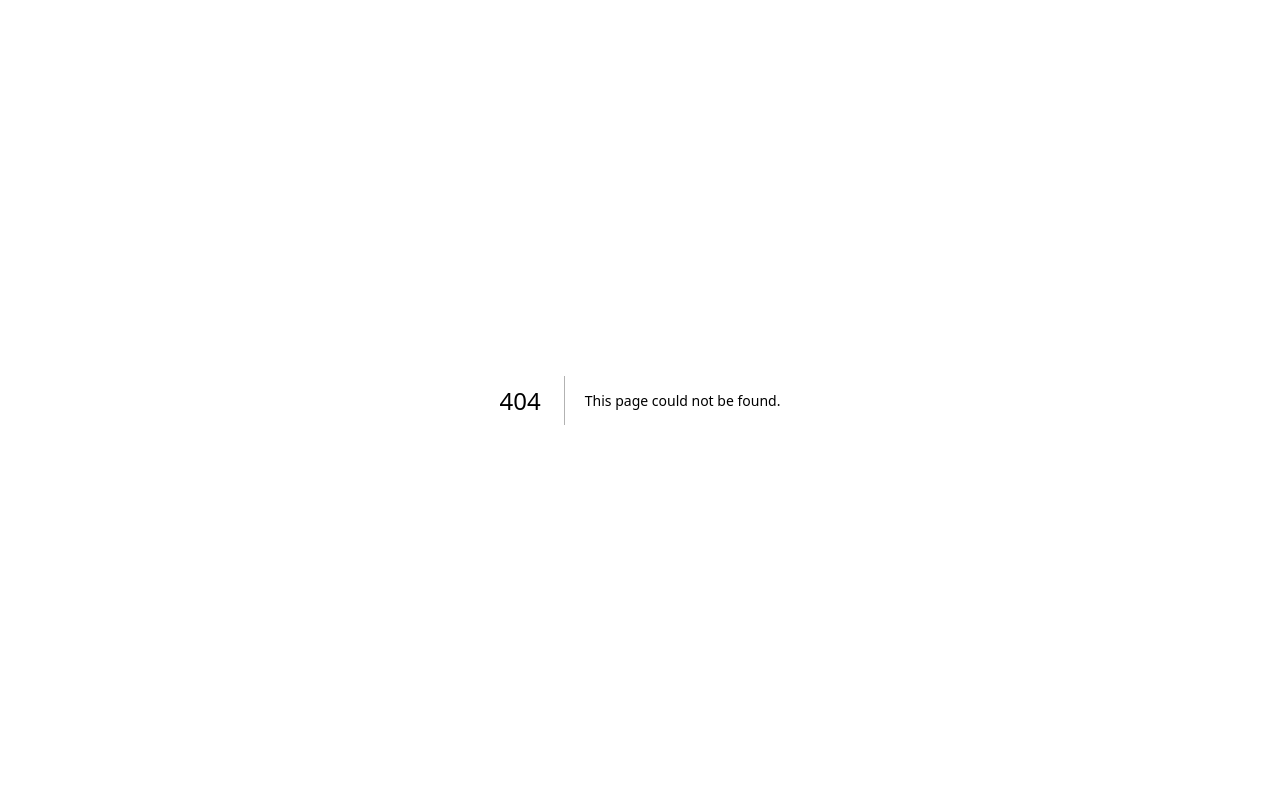
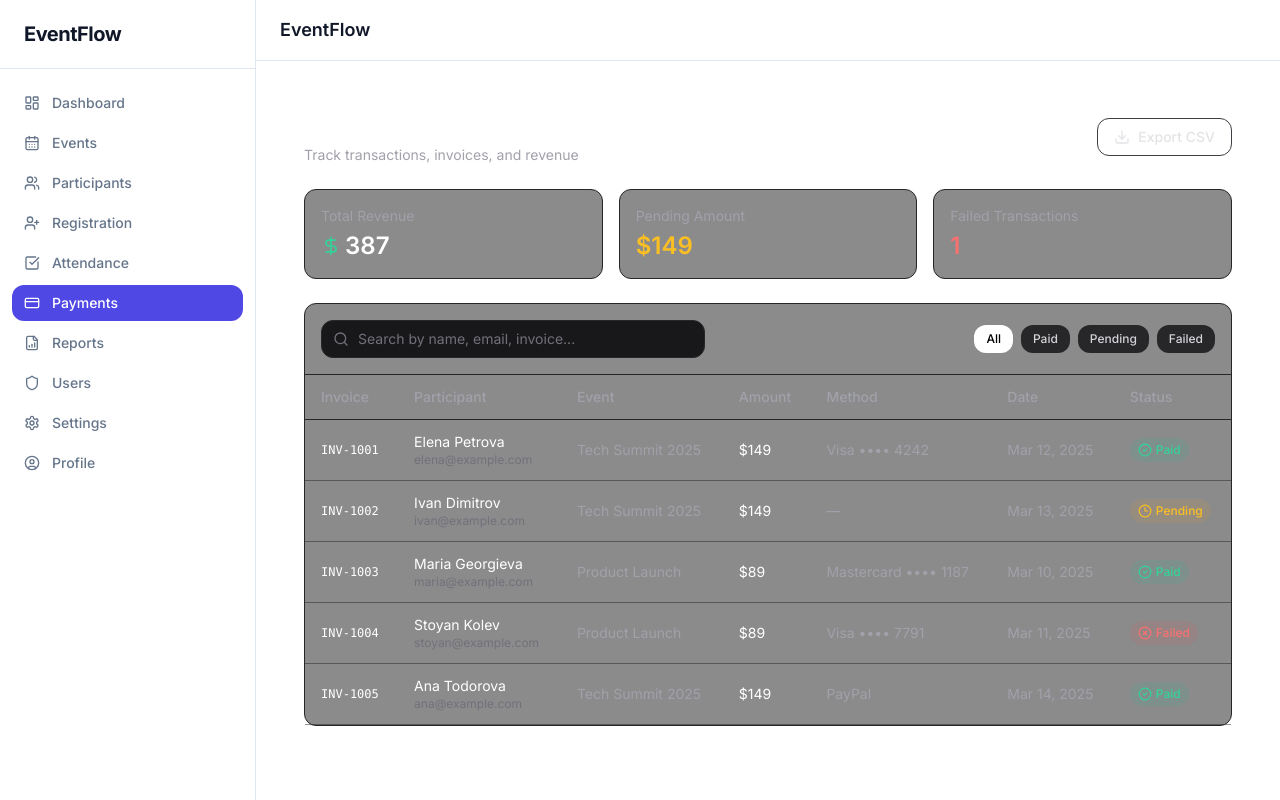
Before and after one commit to AydenisDm/eventflow, a Next.js app: page /payments in a window 1280 px wide. Before the commit this address had no page. Built offline with nearby package versions, Linux system fonts and the light colour scheme.

Commit message:
Create page.tsx

```diff
--- /dev/null
+++ b/app/(dashboard)/payments/page.tsx
@@ -0,0 +1,151 @@
+"use client";
+
+import { useState } from "react";
+import { Search, DollarSign, Download, CheckCircle2, Clock3, XCircle } from "lucide-react";
+
+interface Payment {
+  id: string;
+  participant: string;
+  email: string;
+  event: string;
+  amount: number;
+  status: "paid" | "pending" | "failed";
+  date: string;
+  method: string;
+}
+
+const mockPayments: Payment[] = [
+  { id: "INV-1001", participant: "Elena Petrova", email: "elena@example.com", event: "Tech Summit 2025", amount: 149, status: "paid", date: "Mar 12, 2025", method: "Visa •••• 4242" },
+  { id: "INV-1002", participant: "Ivan Dimitrov", email: "ivan@example.com", event: "Tech Summit 2025", amount: 149, status: "pending", date: "Mar 13, 2025", method: "—" },
+  { id: "INV-1003", participant: "Maria Georgieva", email: "maria@example.com", event: "Product Launch", amount: 89, status: "paid", date: "Mar 10, 2025", method: "Mastercard •••• 1187" },
+  { id: "INV-1004", participant: "Stoyan Kolev", email: "stoyan@example.com", event: "Product Launch", amount: 89, status: "failed", date: "Mar 11, 2025", method: "Visa •••• 7791" },
+  { id: "INV-1005", participant: "Ana Todorova", email: "ana@example.com", event: "Tech Summit 2025", amount: 149, status: "paid", date: "Mar 14, 2025", method: "PayPal" },
+];
+
+const statusStyles: Record<Payment["status"], string> = {
+  paid: "bg-emerald-500/10 text-emerald-400",
+  pending: "bg-amber-500/10 text-amber-400",
+  failed: "bg-red-500/10 text-red-400",
+};
+
+const statusIcons: Record<Payment["status"], JSX.Element> = {
+  paid: <CheckCircle2 className="h-3.5 w-3.5" />,
+  pending: <Clock3 className="h-3.5 w-3.5" />,
+  failed: <XCircle className="h-3.5 w-3.5" />,
+};
+
+export default function PaymentsPage() {
+  const [search, setSearch] = useState("");
+  const [filter, setFilter] = useState<"all" | Payment["status"]>("all");
+
+  const filtered = mockPayments.filter((p) => {
+    const matchesSearch =
+      p.participant.toLowerCase().includes(search.toLowerCase()) ||
+      p.email.toLowerCase().includes(search.toLowerCase()) ||
+      p.id.toLowerCase().includes(search.toLowerCase());
+    const matchesFilter = filter === "all" || p.status === filter;
+    return matchesSearch && matchesFilter;
+  });
+
+  const totalRevenue = mockPayments.filter((p) => p.status === "paid").reduce((sum, p) => sum + p.amount, 0);
+  const pendingAmount = mockPayments.filter((p) => p.status === "pending").reduce((sum, p) => sum + p.amount, 0);
+  const failedCount = mockPayments.filter((p) => p.status === "failed").length;
+
+  return (
+    <div className="p-6 space-y-6">
+      <div className="flex items-center justify-between">
+        <div>
+          <h1 className="text-2xl font-semibold text-white">Payments</h1>
+          <p className="text-sm text-zinc-400 mt-1">
+            Track transactions, invoices, and revenue
+          </p>
+        </div>
+        <button className="flex items-center gap-2 rounded-lg border border-zinc-700 text-zinc-200 px-4 py-2 text-sm font-medium hover:bg-zinc-800 transition">
+          <Download className="h-4 w-4" />
+          Export CSV
+        </button>
+      </div>
+
+      <div className="grid grid-cols-1 sm:grid-cols-3 gap-4">
+        <div className="rounded-xl border border-zinc-800 bg-zinc-900/50 p-4">
+          <p className="text-sm text-zinc-400">Total Revenue</p>
+          <p className="text-2xl font-semibold text-white mt-1 flex items-center gap-1">
+            <DollarSign className="h-5 w-5 text-emerald-400" />
+            {totalRevenue.toLocaleString()}
+          </p>
+        </div>
+        <div className="rounded-xl border border-zinc-800 bg-zinc-900/50 p-4">
+          <p className="text-sm text-zinc-400">Pending Amount</p>
+          <p className="text-2xl font-semibold text-amber-400 mt-1">${pendingAmount.toLocaleString()}</p>
+        </div>
+        <div className="rounded-xl border border-zinc-800 bg-zinc-900/50 p-4">
+          <p className="text-sm text-zinc-400">Failed Transactions</p>
+          <p className="text-2xl font-semibold text-red-400 mt-1">{failedCount}</p>
+        </div>
+      </div>
+
+      <div className="rounded-xl border border-zinc-800 bg-zinc-900/50">
+        <div className="p-4 border-b border-zinc-800 flex flex-col sm:flex-row gap-3 sm:items-center sm:justify-between">
+          <div className="relative max-w-sm w-full">
+            <Search className="absolute left-3 top-1/2 -translate-y-1/2 h-4 w-4 text-zinc-500" />
+            <input
+              type="text"
+              placeholder="Search by name, email, invoice..."
+              value={search}
+              onChange={(e) => setSearch(e.target.value)}
+              className="w-full rounded-lg bg-zinc-900 border border-zinc-800 pl-9 pr-3 py-2 text-sm text-white placeholder-zinc-500 focus:outline-none focus:ring-1 focus:ring-zinc-600"
+            />
+          </div>
+          <div className="flex gap-2">
+            {(["all", "paid", "pending", "failed"] as const).map((s) => (
+              <button
+                key={s}
+                onClick={() => setFilter(s)}
+                className={`rounded-lg px-3 py-1.5 text-xs font-medium capitalize transition ${
+                  filter === s
+                    ? "bg-white text-black"
+                    : "bg-zinc-800 text-zinc-300 hover:bg-zinc-700"
+                }`}
+              >
+                {s}
+              </button>
+            ))}
+          </div>
+        </div>
+        <table className="w-full text-sm">
+          <thead>
+            <tr className="text-left text-zinc-400 border-b border-zinc-800">
+              <th className="px-4 py-3 font-medium">Invoice</th>
+              <th className="px-4 py-3 font-medium">Participant</th>
+              <th className="px-4 py-3 font-medium">Event</th>
+              <th className="px-4 py-3 font-medium">Amount</th>
+              <th className="px-4 py-3 font-medium">Method</th>
+              <th className="px-4 py-3 font-medium">Date</th>
+              <th className="px-4 py-3 font-medium">Status</th>
+            </tr>
+          </thead>
+          <tbody>
+            {filtered.map((p) => (
+              <tr key={p.id} className="border-b border-zinc-800/50 hover:bg-zinc-900/70 transition">
+                <td className="px-4 py-3 text-white font-mono text-xs">{p.id}</td>
+                <td className="px-4 py-3">
+                  <div className="text-white">{p.participant}</div>
+                  <div className="text-zinc-500 text-xs">{p.email}</div>
+                </td>
+                <td className="px-4 py-3 text-zinc-400">{p.event}</td>
+                <td className="px-4 py-3 text-white">${p.amount}</td>
+                <td className="px-4 py-3 text-zinc-400">{p.method}</td>
+                <td className="px-4 py-3 text-zinc-400">{p.date}</td>
+                <td className="px-4 py-3">
+                  <span className={`inline-flex items-center gap-1 rounded-full px-2 py-1 text-xs font-medium capitalize ${statusStyles[p.status]}`}>
+                    {statusIcons[p.status]} {p.status}
+                  </span>
+                </td>
+              </tr>
+            ))}
+          </tbody>
+        </table>
+      </div>
+    </div>
+  );
+}
```
